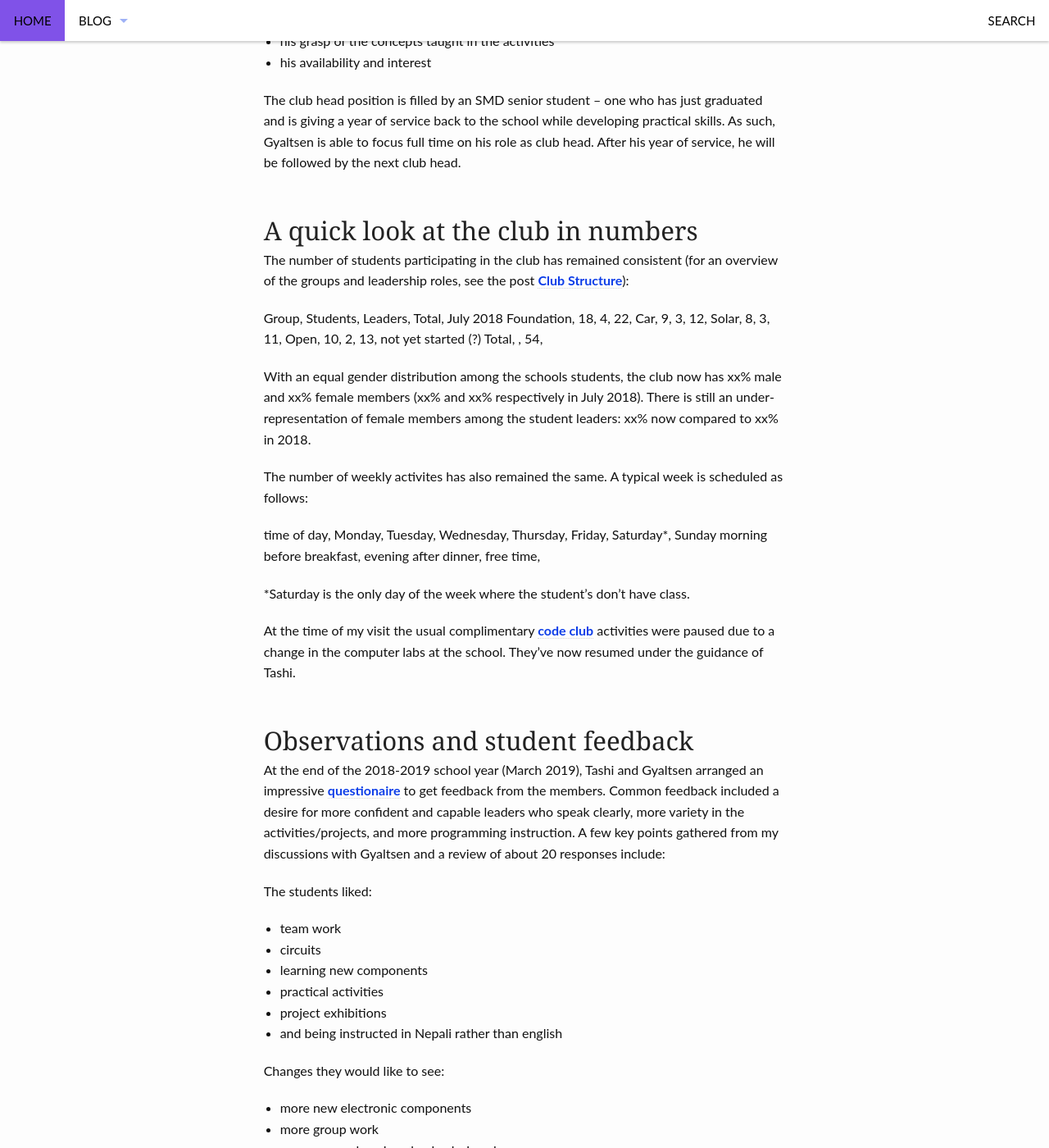
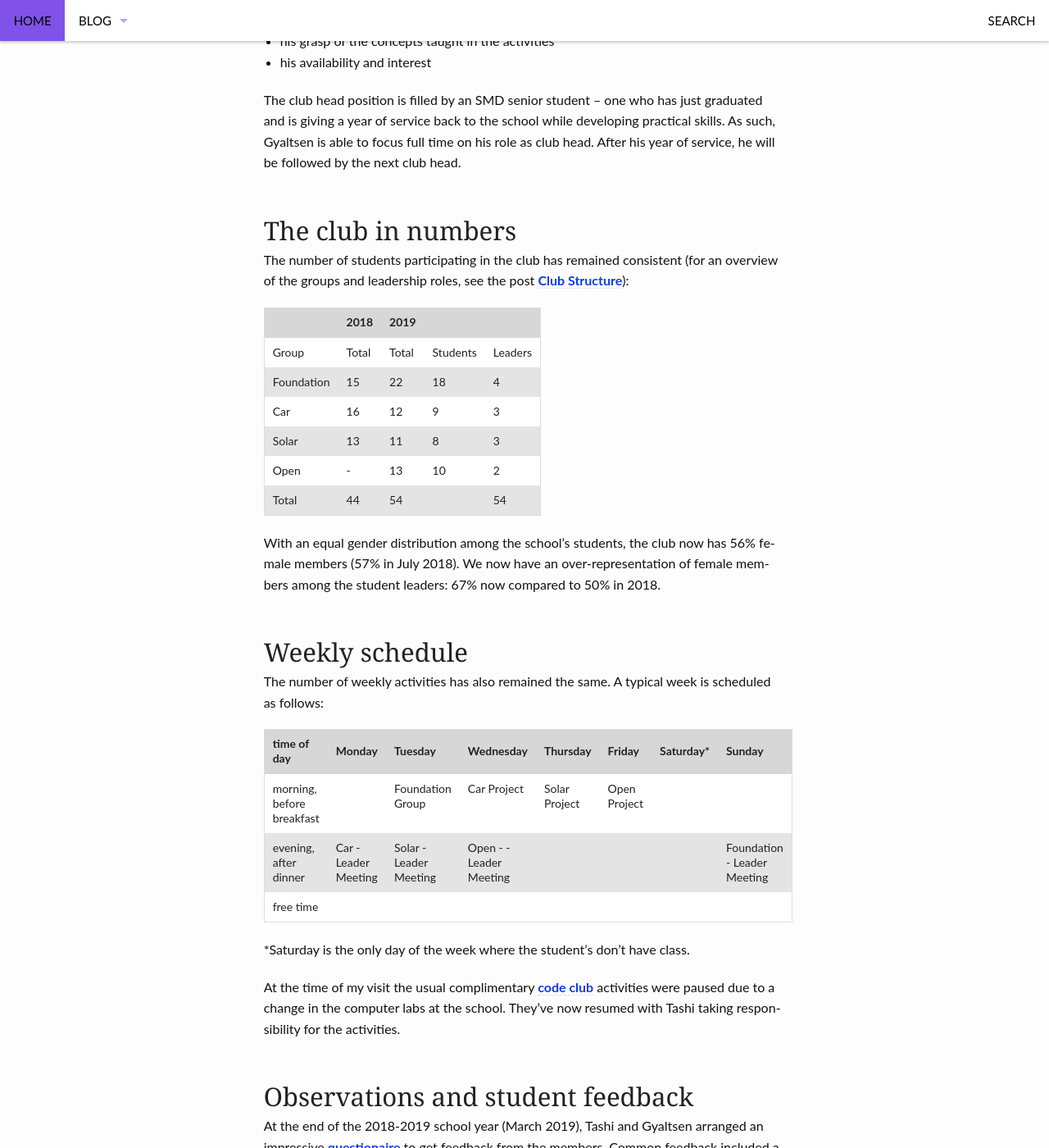
Before and after one commit to hpigot/hpigot.github.io, a Jekyll site: the page built from _posts/2019-09-01-clubupdate.md, in a window 1280 px wide and 1400 px high, scrolled down 1008 px. Shown: the whole window at 82% size. Built offline with Jekyll 4.4.1, drawn with Linux system fonts in a browser that asks for light colours; some of the changed text lies outside the part shown.

Commit message:
tables, links

```diff
--- a/_posts/2019-09-01-clubupdate.md
+++ b/_posts/2019-09-01-clubupdate.md
@@ -19,7 +19,7 @@ category:
 #       caption:
 ---
 
-In July 2019 I had the privilege of returning to SMD school in Kathmandu to check in with the Himalayan Makers Guild, one full year after leaving the club entirely in the hands of the club members. A big thank you to Vattenhallen at Lund University for supporting my visit and the club, as well as UBC Sustaingineering for their continued help covering HMG's material costs.
+In July 2019 I had the privilege of returning to SMD school in Kathmandu to check in with the Himalayan Makers Guild, one full year after leaving the club entirely in the hands of the club members. A big thank you to [Vattenhallen]() at Lund University for supporting my visit and the club, as well as UBC Sustaingineering for their continued help covering HMG's material costs.
 
 It was exciting to visit the club when I did, about one month after Tashi Choeden stepped down as club head and passed the responsibility on to Gyaltsen. Tashi has been involved since the start in August 2017, while Gyaltsen is the first student among the regular club members to become the club head. Using the skills he's learned through the club's activities Gyaltsen is now responsible for coordinating the activites of the club's four groups and training the student leaders who teach its 50 members. If the club continues to foster great leaders like Gyaltsen then it will be able to continue educating students at SMD for years to come.
 
@@ -34,33 +34,38 @@ Gyaltsen was chosen as the club head by Tashi Choeden and the student leaders ac
 
 The club head position is filled by an SMD senior student -- one who has just graduated and is giving a year of service back to the school while developing practical skills. As such, Gyaltsen is able to focus full time on his role as club head. After his year of service, he will be followed by the next club head.
 
-## A quick look at the club in numbers
+## The club in numbers
 
 The number of students participating in the club has remained consistent (for an overview of the groups and leadership roles, see the post [Club Structure]()):
 
-Group, Students, Leaders, Total, July 2018
-Foundation, 18, 4, 22,
-Car, 9, 3, 12,
-Solar, 8, 3, 11,
-Open, 10, 2, 13, not yet started (?)
-Total, , 54,
+|            | 2018  | 2019  |          |         |
+|------------|-------|-------|----------|---------|
+| Group      | Total | Total | Students | Leaders |
+| Foundation | 15    | 22    | 18       | 4       |
+| Car        | 16    | 12    | 9        | 3       |
+| Solar      | 13    | 11    | 8        | 3       |
+| Open       | -     | 13    | 10       | 2       |
+| Total      | 44    | 54    |          | 54      |
 
-With an equal gender distribution among the schools students, the club now has xx% male and xx% female members (xx% and xx% respectively in July 2018). There is still an underrepresentation of female members among the student leaders: xx% now compared to xx% in 2018.
+With an equal gender distribution among the school's students, the club now has 56% female members (57% in July 2018). We now have an over-representation of female members among the student leaders: 67% now compared to 50% in 2018.
 
-The number of weekly activites has also remained the same. A typical week is scheduled as follows:
+## Weekly schedule
 
-time of day, Monday, Tuesday, Wednesday, Thursday, Friday, Saturday*, Sunday
-morning before breakfast,
-evening after dinner,
-free time,
+The number of weekly activities has also remained the same. A typical week is scheduled as follows:
+
+| time of day               | Monday               | Tuesday                | Wednesday               | Thursday      | Friday       | Saturday* | Sunday                      |
+|---------------------------|----------------------|------------------------|-------------------------|---------------|--------------|-----------|-----------------------------|
+| morning, before breakfast |                      | Foundation Group       | Car Project             | Solar Project | Open Project |           |                             |
+| evening, after dinner     | Car - Leader Meeting | Solar - Leader Meeting | Open - - Leader Meeting |               |              |           | Foundation - Leader Meeting |
+| free time                 |                      |                        |                         |               |              |           |                             |
 
 *Saturday is the only day of the week where the student's don't have class.
 
-At the time of my visit the usual complimentary [code club]() activities were paused due to a change in the computer labs at the school. They've now resumed under the guidance of Tashi.
+At the time of my visit the usual complimentary [code club]() activities were paused due to a change in the computer labs at the school. They've now resumed with Tashi taking responsibility for the activities.
 
 ## Observations and student feedback
 
-At the end of the 2018-2019 school year (March 2019), Tashi and Gyaltsen arranged an impressive [questionaire]() to get feedback from the members. Common feedback included a desire for more confident and capable leaders who speak clearly, more variety in the activities/projects, and more programming instruction. A few key points gathered from  my discussions with Gyaltsen and a review of about 20 responses include:
+At the end of the 2018-2019 school year (March 2019), Tashi and Gyaltsen arranged an impressive [questionaire]("/files/20190500_hmg_feedback.pdf") to get feedback from the members. Common feedback included a desire for more confident and capable leaders who speak clearly, more variety in the activities/projects, and more programming instruction. A few key points gathered from  my discussions with Gyaltsen and a review of about 20 responses include:
 
 The students liked:
 
@@ -158,7 +163,7 @@ When Tashi and I first developed the HMG activities we worked as quickly as poss
 
 Gyaltsen and Tashi have since observed that even advanced club members lack understanding of some key concepts, such as making circuits using a breadboard (Foundation Activity #1). Extending the semester length from 1/2 school year (5 months) to a full school year (10 months) would allow leaders to pace the activities better with more hands-on learning, review, and regular checking of student comprehension (e.g. by asking questions throughout the activities). In the project groups, it is especially noticeable with Arduino programming; the students tend to copy and use code without really understanding what it does. Gyaltsen would like to put more focus on programming. An extended semester length would allow such extra focus and regular review of key concepts.
 
-One possible challenge with doubling the semester length is having enough hands-on activities to fill in and complement the existing curriculum. Fortunately, most of the existing activities are well suited to spending more time on, as each include extra challenges intended to occupy advanced students who complete the activity early. In addition to this, I've directed Gyaltsen to a [database of activities made available by the University of Colorado](); in particular, those using Arduinos. Another resource is a series of lesson plans recently developed by the education team at [Sustaingineering UBC]. They have kindly shared those activities with HMG and they have a lot of overlapping topics. With the extended semester HMG is well positioned to provide feedback to Sustaingineering on their new lesson plans.
+One possible challenge with doubling the semester length is having enough hands-on activities to fill in and complement the existing curriculum. Fortunately, most of the existing activities are well suited to spending more time on, as each include extra challenges intended to occupy advanced students who complete the activity early. In addition to this, I've directed Gyaltsen to a [database of activities made available by the University of Colorado][database]; in particular, those using Arduinos. Another resource is a series of lesson plans recently developed by the education team at [Sustaingineering UBC]. They have kindly shared those activities with HMG and they have a lot of overlapping topics. With the extended semester HMG is well positioned to provide feedback to Sustaingineering on their new lesson plans.
 
 The school year at SMD is full of unexpected teacher strikes and a tangled assortment of holidays from the Buddhist, Hindu, and state traditions. This can be troublesome with the club's schedule, causing the group leaders to cram in two activities into a single week to make up lost time. The extended schedule will also provide a buffer, allowing for the postponing of activities that had to be cancelled at the last minute.
 
```
Also changed, not shown: other parts of _posts/2019-09-01-clubupdate.md (+4 -0 lines), 1 other file.
